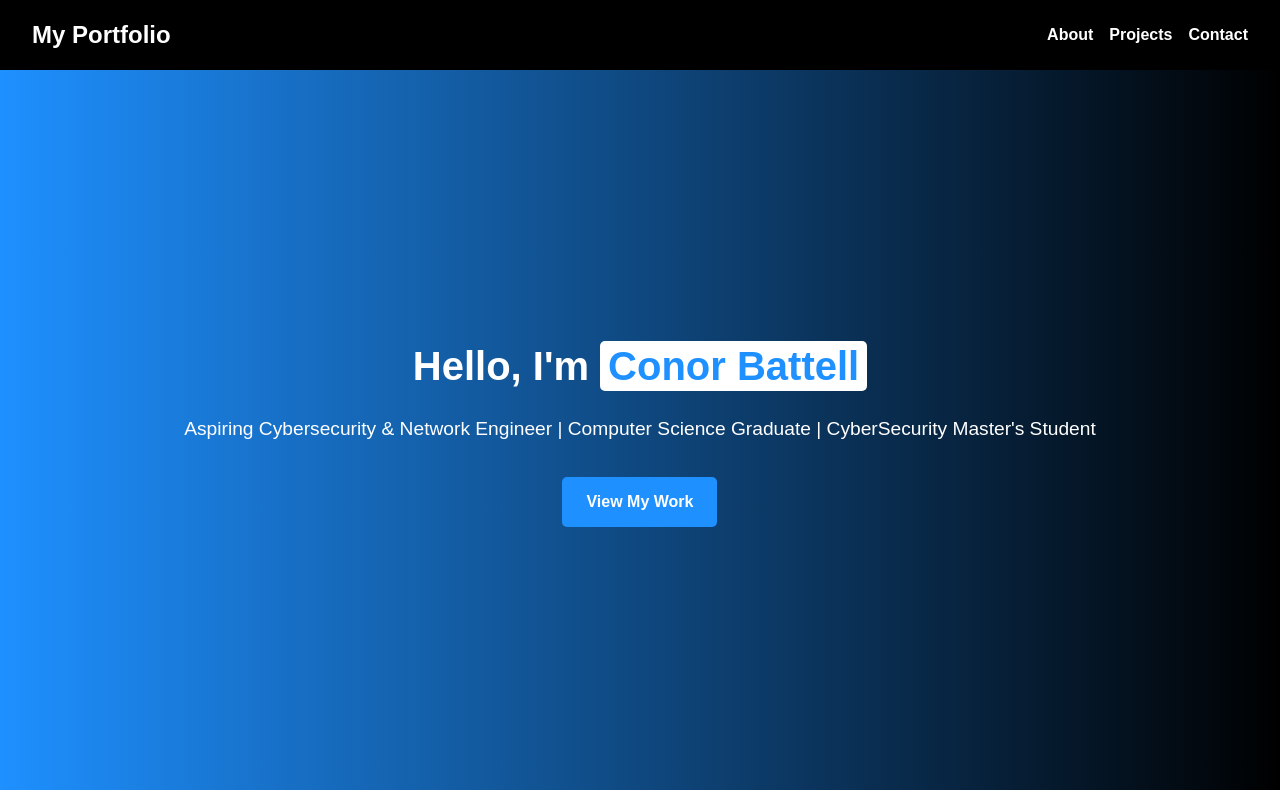
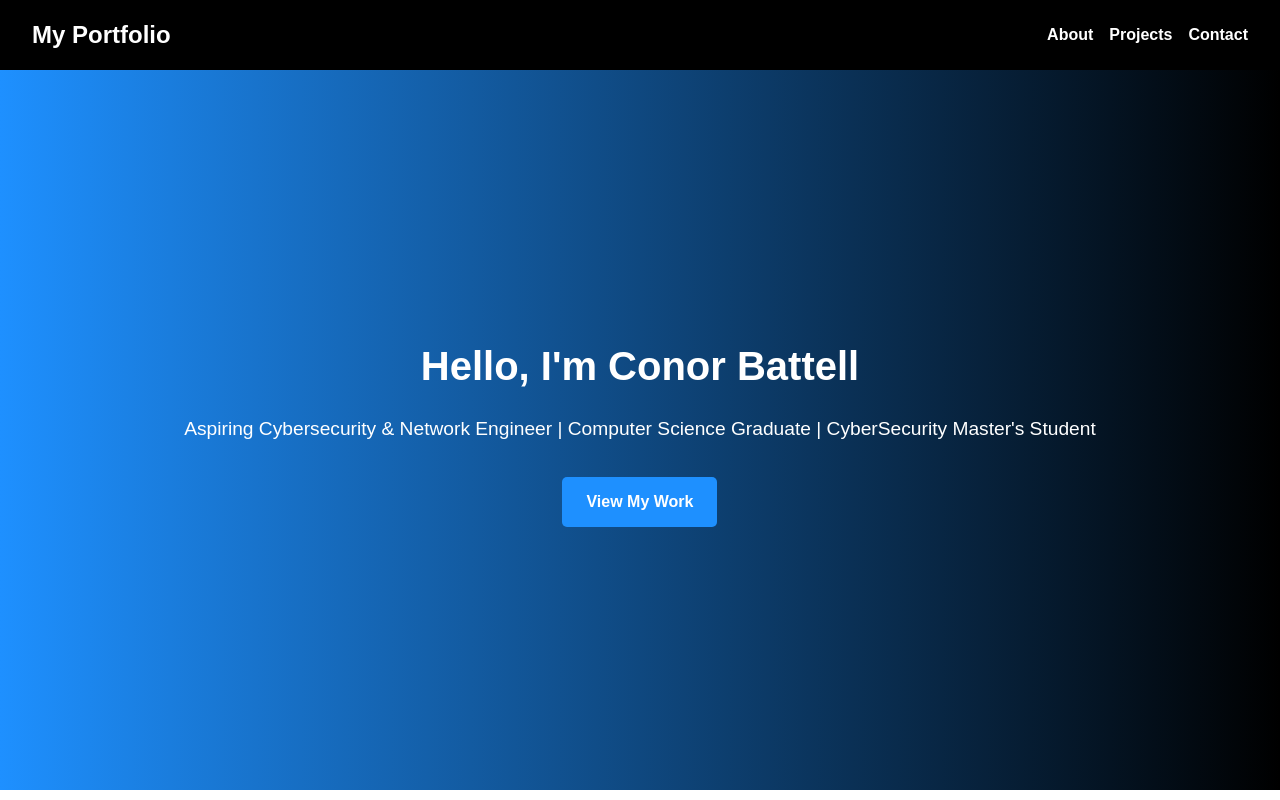
Before and after one commit to conortb04/conortb04.github.io, a plain HTML site: page index.html in a window 1280 px wide. Shown: the top 800 px of the page. Drawn offline with Linux system fonts and the light colour scheme.

Commit message:
Update index.html

```diff
--- a/index.html
+++ b/index.html
@@ -22,7 +22,7 @@
     <!-- Hero Section -->
     <section class="hero">
         <div class="hero-content">
-            <h2>Hello, I'm <span class="highlight">Conor Battell</span></h2>
+            <h2>Hello, I'm Conor Battell</span></h2>
             <p>Aspiring Cybersecurity & Network Engineer | Computer Science Graduate | CyberSecurity Master's Student</p>
             <a href="#projects" class="btn">View My Work</a>
         </div>
```
